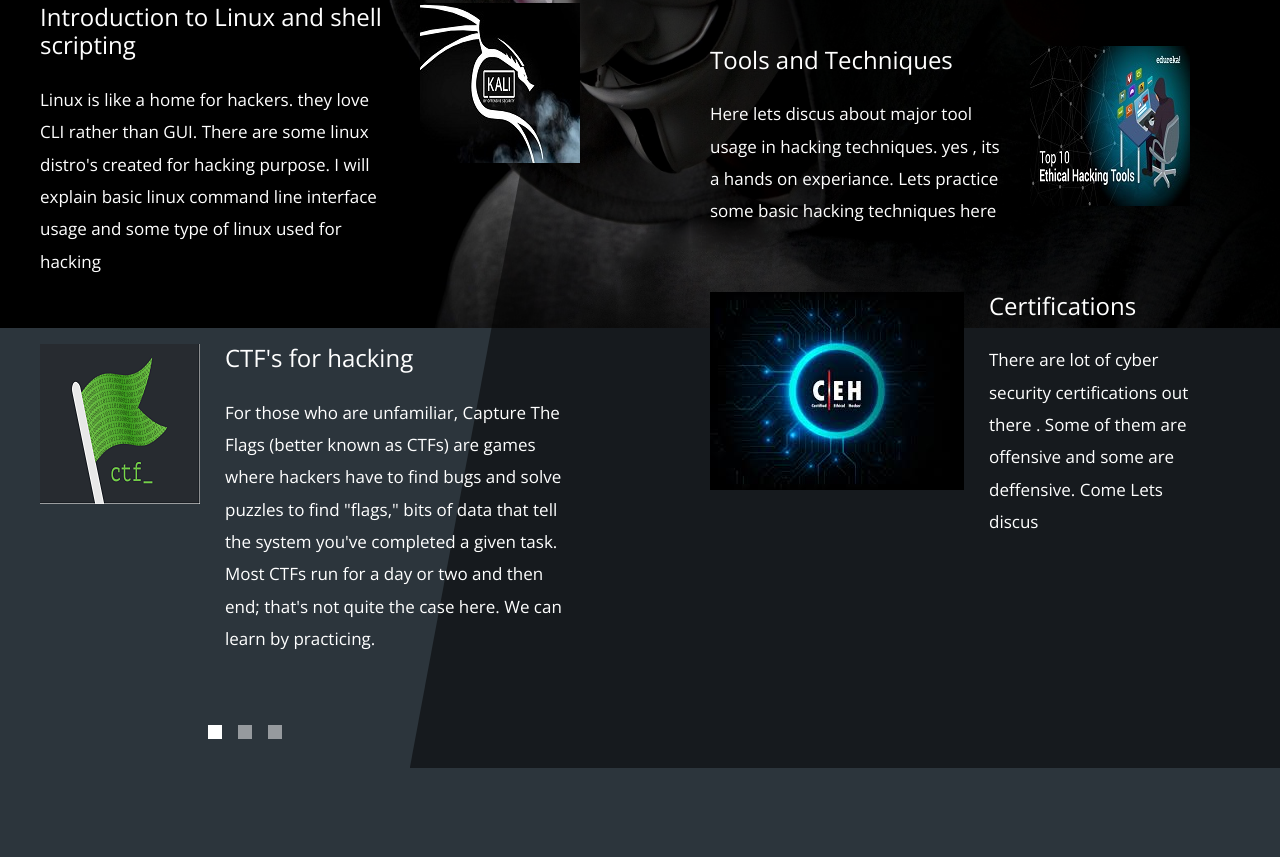
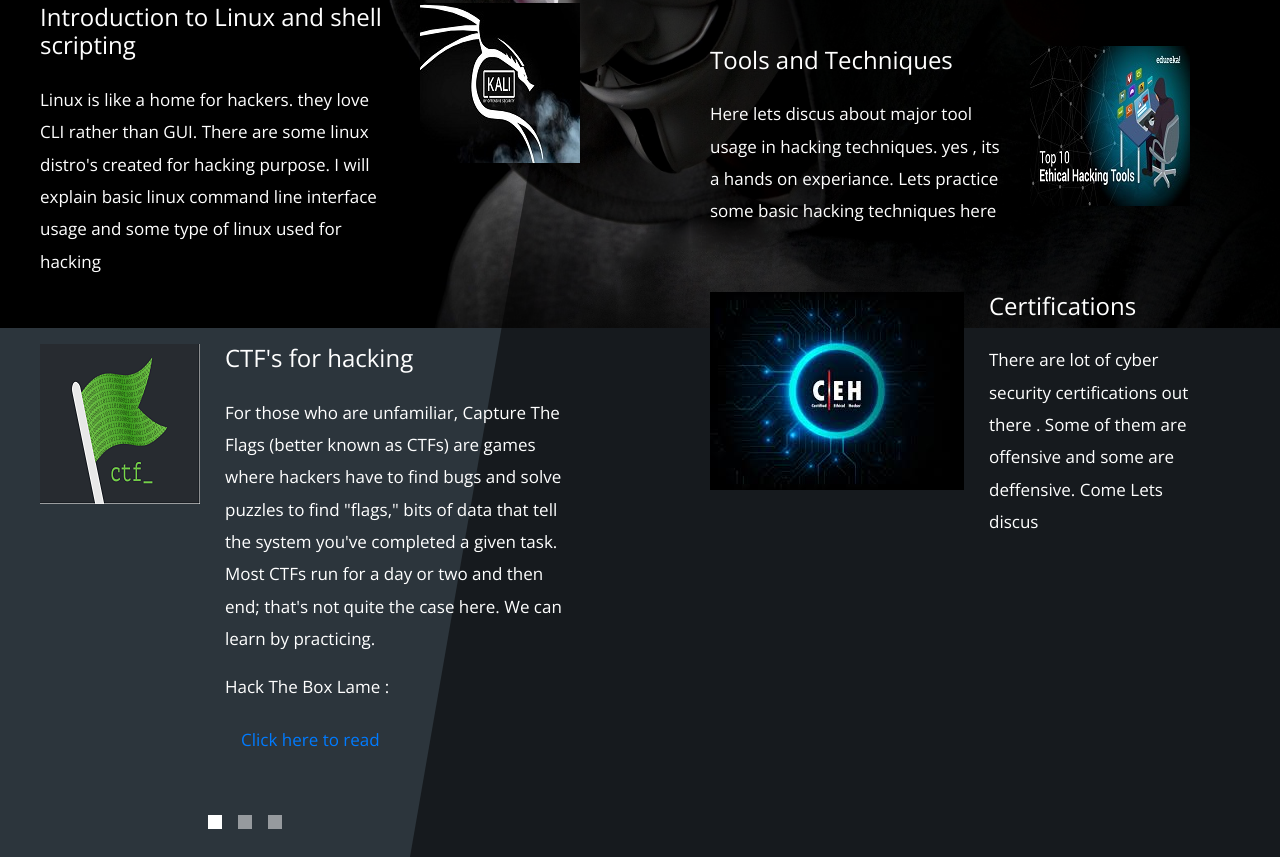
Before and after one commit to manasramesh/mns, a plain HTML site: page blog.html in a window 1280 px wide. Shown: the part 472-1329 px from the top of the page. Before the commit the page ends 1240 px from the top, so only its background shows below. Drawn offline with nearby package versions, Linux system fonts and the light colour scheme.

Commit message:
Update blog.html

```diff
--- a/blog.html
+++ b/blog.html
@@ -85,6 +85,7 @@ https://www.linkedin.com/in/manas-ramesh-9a7ba4149/
                             <div class="media-body tm-service-text">
                                 <h2 class="mb-4 tm-content-title">CTF's for hacking</h2>
                                 <p>For those who are unfamiliar, Capture The Flags (better known as CTFs) are games where hackers have to find bugs and solve puzzles to find "flags," bits of data that tell the system you've completed a given task. Most CTFs run for a day or two and then end; that's not quite the case here. We can learn by practicing. </p>
+                                <p>Hack The Box Lame : </p>  <a class="nav-link tm-nav-link" href="https://manasayancheri.medium.com/lame-hackthebox-fe4240d304b">Click here to read</a>
                             </div>
                         </div>
                     </section>
```
